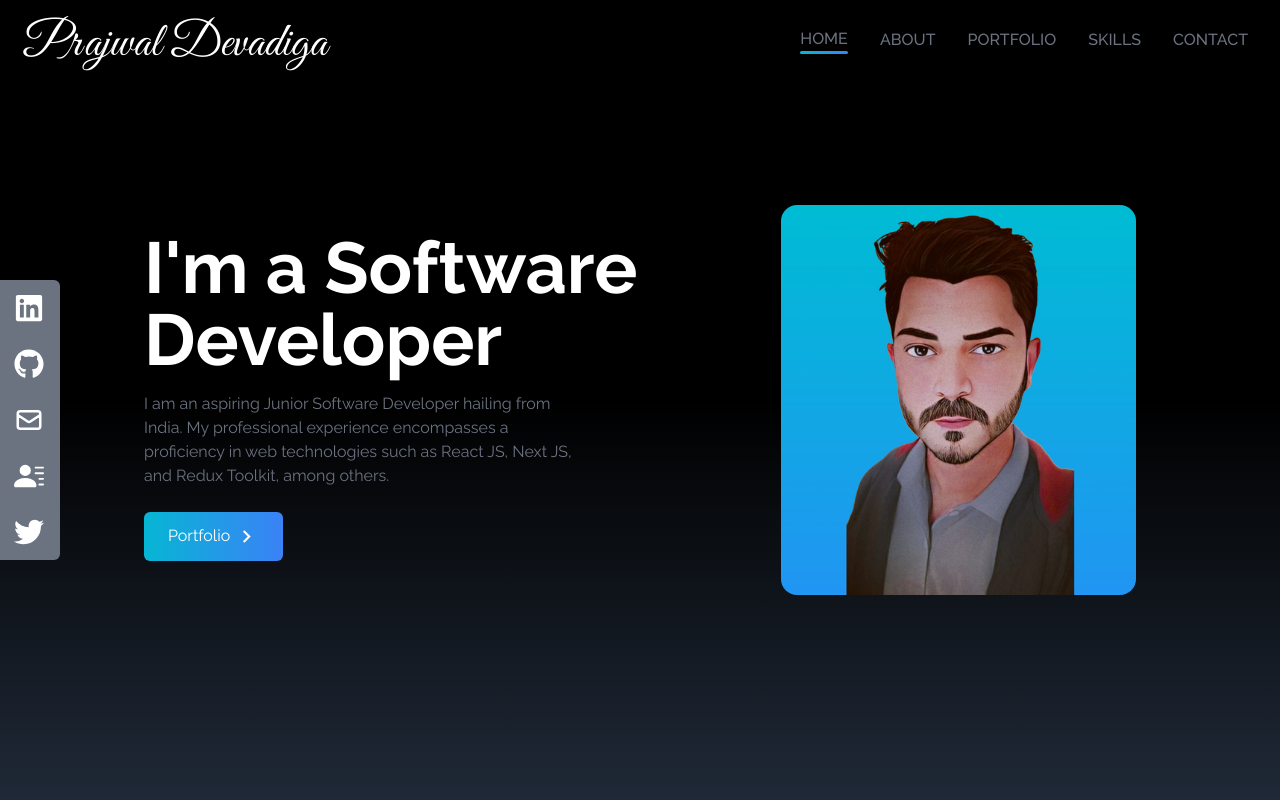
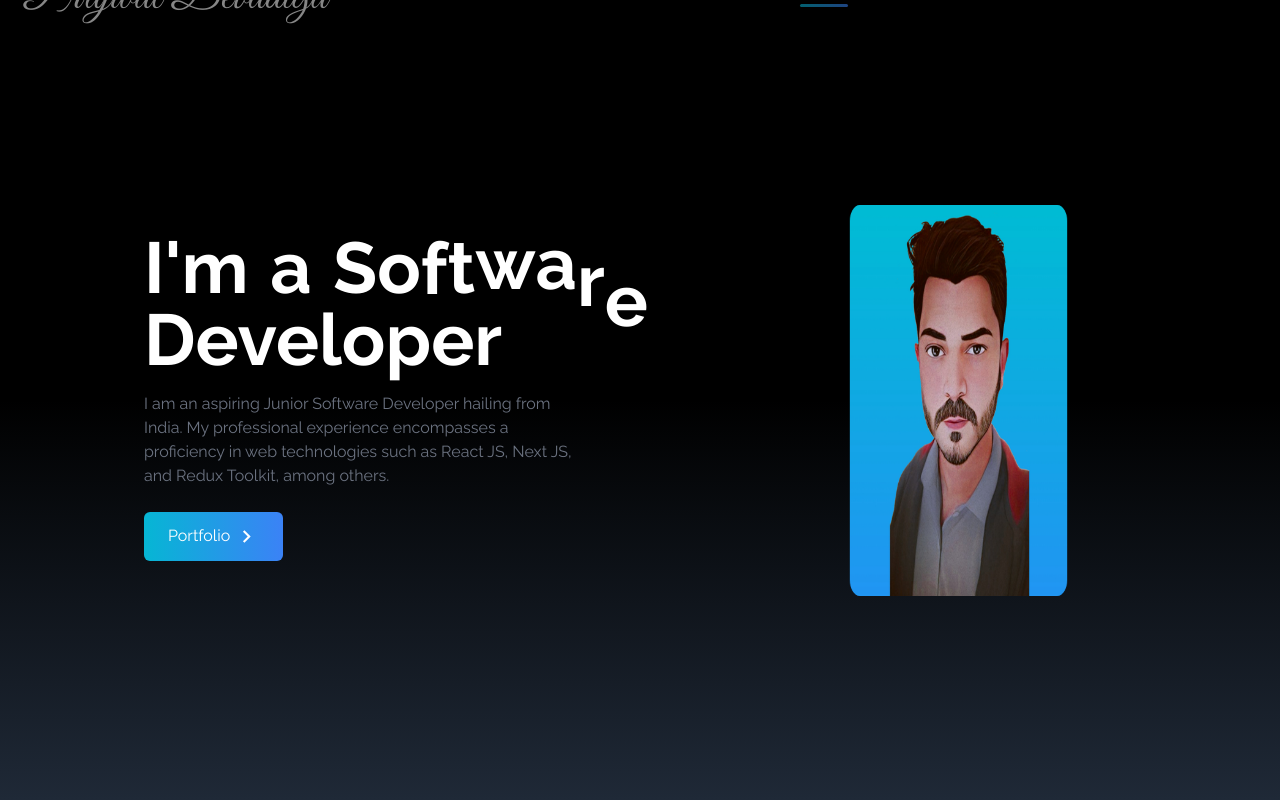
Before and after one commit to imprjde/my-personal-portfolio, a React (Create React App) app: page / in a window 1280 px wide. Shown: the top 800 px of the page. Built offline with nearby package versions, Linux system fonts and the light colour scheme.

Commit message:
Animations added to Home page

```diff
--- a/src/App.js
+++ b/src/App.js
@@ -1,3 +1,4 @@
+import { useEffect } from "react";
 import About from "./components/About";
 import Contact from "./components/Contact";
 import Experience from "./components/Experience";
@@ -7,6 +8,10 @@ import Portfolio from "./components/Portfolio";
 import SocialLinks from "./components/SocialLinks";
 
 function App() {
+  useEffect(() => {
+    window.scrollTo(-10, -10);
+  }, []);
+
   return (
     <div>
       <NavBar />
--- a/src/components/About.jsx
+++ b/src/components/About.jsx
@@ -26,7 +26,7 @@ const About = () => {
         <p className="text-xl">
           My recent collaboration stands as a testament to my capabilities. I
           along with my senior Dev Team built a dynamic web application for{" "}
-           My-Tyles Pvt Ltd (
+          My-Tyles Pvt Ltd (
           <a
             href="https://mytyles.com/"
             target="_blank"
--- a/src/components/Home.jsx
+++ b/src/components/Home.jsx
@@ -1,36 +1,193 @@
-import React from "react";
+// import React from "react";
+// import HeroImage from "../assets/heroImage.png";
+// import { MdOutlineKeyboardArrowRight } from "react-icons/md";
+// import { Link } from "react-scroll";
+// import { motion } from "framer-motion";
+
+// const Home = () => {
+//   return (
+//     <div
+//       name="home"
+//       className="h-screen w-full bg-gradient-to-b from-black via-black to-gray-800  "
+//     >
+//       <div className="max-w-screen-lg mx-auto flex flex-col items-center justify-between h-full px-4 md:flex-row">
+//         <motion.div
+//           initial={{ opacity: 0, y: 200 }}
+//           animate={{ opacity: 1, y: 0 }}
+//           transition={{ duration: 1 }}
+//           className="flex flex-col justify-center h-full sm:w-[500px]"
+//         >
+//           <motion.h2 className="text-4xl sm:text-7xl font-bold text-white">
+//             I'm a Software Developer
+//           </motion.h2>
+//           <motion.p
+//             initial={{ opacity: 0 }}
+//             animate={{ opacity: [0.2, 0.5, 0.8, 1] }}
+//             transition={{ duration: 3 }}
+//             className="text-gray-500 py-4 max-w-md"
+//           >
+//             I am an aspiring Junior Software Developer hailing from India. My
+//             professional experience encompasses a proficiency in web
+//             technologies such as React JS, Next JS, and Redux Toolkit, among
+//             others.
+//           </motion.p>
+
+//           <div>
+//             <Link
+//               to="portfolio"
+//               smooth
+//               duration={500}
+//               className="group text-white w-fit px-6 py-3 my-2 flex items-center rounded-md bg-gradient-to-r from-cyan-500 to-blue-500 cursor-pointer"
+//             >
+//               Portfolio
+//               <span className="group-hover:rotate-90 duration-300">
+//                 <MdOutlineKeyboardArrowRight size={25} className="ml-1" />
+//               </span>
+//             </Link>
+//           </div>
+//         </motion.div>
+
+//         <motion.div
+//           initial={{ opacity: 0, y: 200 }}
+//           animate={{ opacity: 1, y: 0 }}
+//           transition={{ duration: 1, type: "tween" }}
+//           className="md:w-[355px]  w-[300px]"
+//         >
+//           <img
+//             src={HeroImage}
+//             alt="my profile"
+//             className="rounded-2xl mx-auto md:w-full"
+//           />
+//         </motion.div>
+//       </div>
+//     </div>
+//   );
+// };
+
+// export default Home;
+
+/////////////////////////////////////////////////////////////////////////////////////////////////
+
+import React, { useEffect, useState } from "react";
 import HeroImage from "../assets/heroImage.png";
 import { MdOutlineKeyboardArrowRight } from "react-icons/md";
 import { Link } from "react-scroll";
 import { motion } from "framer-motion";
 
 const Home = () => {
+  const [isAnimating, setIsAnimating] = useState(true);
+
+  const title = [
+    "I",
+    "'",
+    "m",
+    " ",
+    "a",
+    " ",
+    "S",
+    "o",
+    "f",
+    "t",
+    "w",
+    "a",
+    "r",
+    "e",
+  ];
+
+  useEffect(() => {
+    setTimeout(() => {
+      setIsAnimating(false);
+    }, 3000);
+  }, []);
+  console.log(title.length);
+
   return (
-    <div
+    <motion.div
+      initial={{ y: -300, opacity: 0 }}
+      animate={{ y: 0, opacity: 1 }}
+      transition={{
+        duration: 1.5,
+        ease: "easeInOut",
+        type: "spring",
+        bounce: 0.7,
+      }}
+      id="Y-Transition"
+      className="flex m-auto  justify-center items-center w-full h-screen"
+    >
+      <motion.div
+        initial={{
+          height: "70%",
+          width: "70%",
+          borderRadius: "24px",
+        }}
+        animate={{
+          height: "100%",
+          width: "100%",
+          borderRadius: "0",
+        }}
+        transition={{ duration: 0.9, delay: 2 }}
+        id="H-W-Transition"
+        className="w-[70%] h-[70%] pt-20 md:pt-0 bg-gradient-to-b from-black via-black to-gray-800  flex m-auto justify-center items-center"
+      >
+        <motion.div
+          id="radius"
           name="home"
-      className="h-screen w-full bg-gradient-to-b from-black via-black to-gray-800  "
+          // className="h-screen w-full bg-gradient-to-b from-black via-black to-gray-800  "
+          className="h-screen w-full  "
         >
-      <div className="max-w-screen-lg mx-auto flex flex-col items-center justify-between h-full px-4 md:flex-row">
+          {!isAnimating && (
             <motion.div
-          initial={{ opacity: 0, y: 200 }}
-          animate={{ opacity: 1, y: 0 }}
+              initial={{ opacity: 0 }}
+              animate={{ opacity: 1 }}
               transition={{ duration: 1 }}
-          className="flex flex-col justify-center h-full sm:w-[500px]"
+              className="max-w-screen-lg mx-auto pb-20 md:pb-0 flex flex-col items-center justify-between h-full px-4 md:flex-row"
             >
-          <motion.h2 className="text-4xl sm:text-7xl font-bold text-white">
-            I'm a Software Developer
+              <div className="flex flex-col justify-center h-full sm:w-[500px]">
+                <div className=" flex">
+                  {title.map((char, i) => (
+                    <>
+                      <motion.h2
+                        key={i}
+                        initial={{ y: -200 }}
+                        animate={{ y: 0 }}
+                        transition={{
+                          duration: 2,
+                          type: "spring",
+                          bounce: 0.5,
+                          delay: i * 0.24,
+                        }}
+                        className="text-4xl hidden md:flex tracking-wide md:tracking-normal sm:text-7xl font-bold text-white"
+                        style={{ marginRight: char === " " ? "0.3em" : 0 }} // Add space between letters
+                      >
+                        {char}
                       </motion.h2>
-          <motion.p
-            initial={{ opacity: 0 }}
-            animate={{ opacity: [0.2, 0.5, 0.8, 1] }}
-            transition={{ duration: 3 }}
-            className="text-gray-500 py-4 max-w-md"
+                      <motion.h2
+                        key={i}
+                        initial={{ y: -142 }}
+                        animate={{ y: 0 }}
+                        transition={{
+                          duration: 2,
+                          type: "spring",
+                          bounce: 0.5,
+                          delay: i * 0.24,
+                        }}
+                        className="text-4xl md:hidden tracking-wide md:tracking-normal sm:text-7xl font-bold text-white"
+                        style={{ marginRight: char === " " ? "0.3em" : 0 }} // Add space between letters
                       >
-            I am an aspiring Junior Software Developer hailing from India. My
-            professional experience encompasses a proficiency in web
-            technologies such as React JS, Next JS, and Redux Toolkit, among
-            others.
-          </motion.p>
+                        {char}
+                      </motion.h2>
+                    </>
+                  ))}
+                </div>
+                <h2 className="text-4xl sm:text-7xl font-bold text-white">
+                  Developer
+                </h2>
+                <p className="text-gray-500 py-4 max-w-md">
+                  I am an aspiring Junior Software Developer hailing from India.
+                  My professional experience encompasses a proficiency in web
+                  technologies such as React JS, Next JS, and Redux Toolkit,
+                  among others.
+                </p>
 
                 <div>
                   <Link
@@ -45,22 +202,22 @@ const Home = () => {
                     </span>
                   </Link>
                 </div>
-        </motion.div>
-
-        <motion.div
-          initial={{ opacity: 0, y: 200 }}
-          animate={{ opacity: 1, y: 0 }}
-          transition={{ duration: 1, type: "tween" }}
-          className="md:w-[355px]  w-[300px]"
-        >
-          <img
+              </div>
+              <div className="md:w-[355px]  w-[300px]">
+                <motion.img
+                  initial={{ rotateY: 0 }}
+                  animate={{ rotateY: 360 }}
+                  transition={{ duration: 1, delay: 3 }}
                   src={HeroImage}
                   alt="my profile"
                   className="rounded-2xl mx-auto md:w-full"
                 />
+              </div>
             </motion.div>
-      </div>
-    </div>
+          )}
+        </motion.div>
+      </motion.div>
+    </motion.div>
   );
 };
 
--- a/src/components/NavBar.jsx
+++ b/src/components/NavBar.jsx
@@ -29,7 +29,12 @@ const NavBar = () => {
     },
   ];
   return (
-    <div className="flex justify-between items-center z-20 w-full h-20 px-4 text-white bg-black fixed ">
+    <motion.div
+      initial={{ y: -100, opacity: 0 }}
+      animate={{ y: 0, opacity: 1 }}
+      transition={{ duration: 1, ease: "easeIn", delay: 6 }}
+      className="flex justify-between items-center z-20 w-full h-20 px-4 text-white bg-black fixed "
+    >
       <motion.div
         initial={{ opacity: 0, x: -200 }}
         animate={{ opacity: 1, x: 0 }}
@@ -88,7 +93,7 @@ const NavBar = () => {
           ))}
         </ul>
       )}
-    </div>
+    </motion.div>
   );
 };
 
--- a/src/components/SocialLinks.jsx
+++ b/src/components/SocialLinks.jsx
@@ -62,12 +62,14 @@ const SocialLinks = () => {
   ];
 
   return (
-    <div className={` lg:flex flex-col  top-[50%] md:top-[35%] left-0 fixed`}>
+    <motion.div
+      initial={{ x: -100 }}
+      animate={{ x: 0 }}
+      transition={{ duration: 2, delay: 8 }}
+      className={` lg:flex flex-col  top-[50%] md:top-[35%] left-0 fixed`}
+    >
       <ul>
         <motion.li
-          initial={{ x: -100 }}
-          animate={{ x: 0 }}
-          transition={{ duration: 2 }}
           className={`md:hidden rounded-tr-md ${
             show ? " rounded-br-md" : "rounded-br-none"
           }  rounded-l-none  flex justify-between items-center w-[60px] h-14 px-4  hover:rounded-md duration-300 bg-gray-500`}
@@ -101,7 +103,7 @@ const SocialLinks = () => {
           </li>
         ))}
       </ul>
-    </div>
+    </motion.div>
   );
 };
 
--- a/src/index.css
+++ b/src/index.css
@@ -9,6 +9,10 @@
 @layer base {
   html {
     font-family: "Raleway", sans-serif;
-    background: linear-gradient(to bottom, #1f2937, #000000);
+    background-color: "white";
   }
 }
+
+::-webkit-scrollbar {
+  width: 0px;
+}
```
Lines whose indentation alone changed are shown as unchanged.
